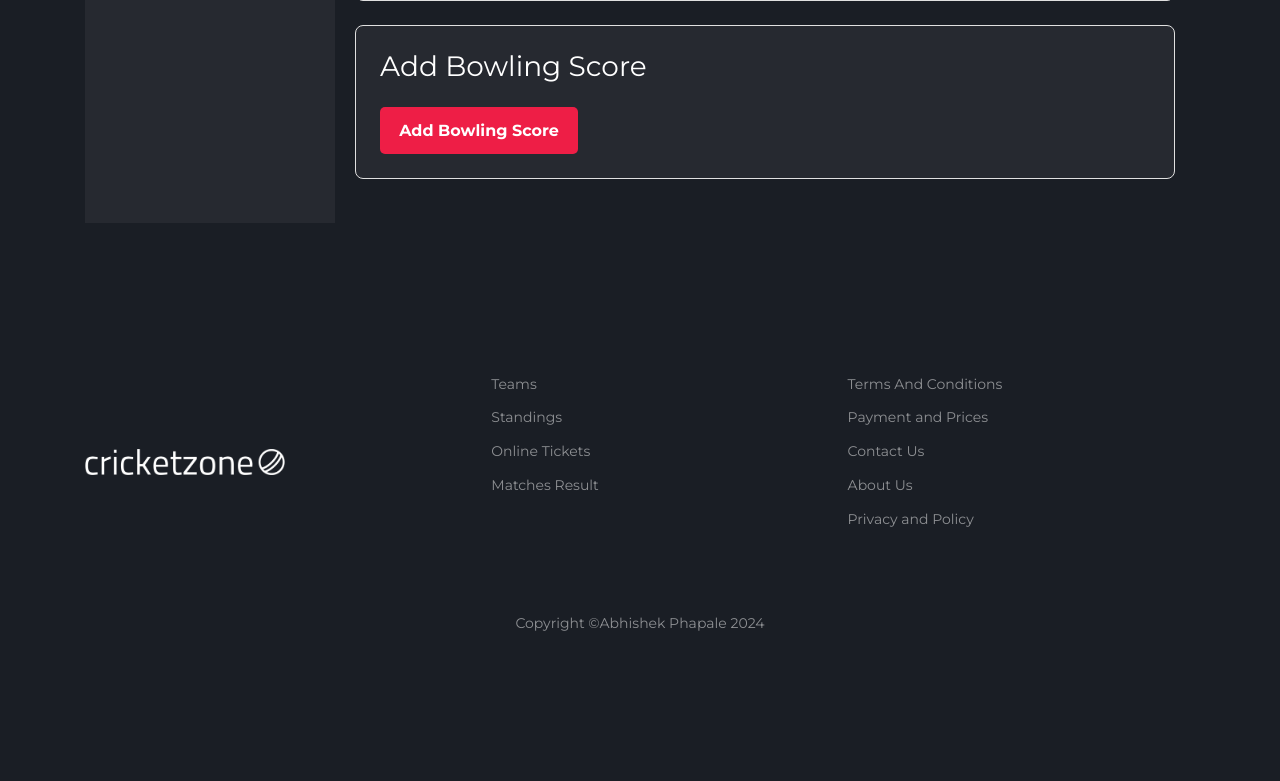
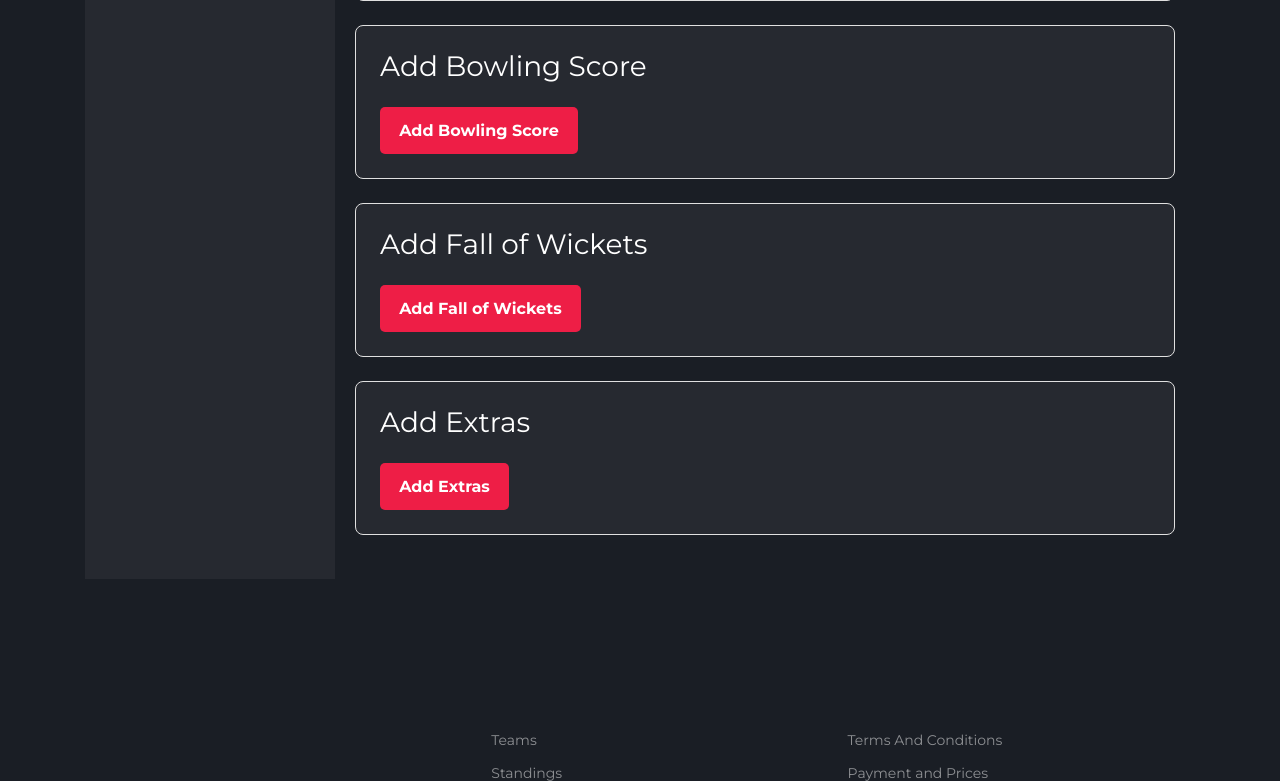
Before and after one commit to Abhishekp44/CricketZone, a Django app: page /admin_api/ in a window 1280 px wide. Shown: the part 1561-2342 px from the top of the page. Before the commit the page ends 2192 px from the top, so only its background shows below. Run offline with Django 5.2, Linux system fonts and the light colour scheme; some libraries are stand-ins or nearby versions; some web fonts are replaced.

Commit message:
admin panel update

```diff
--- a/cricketapp/urls.py
+++ b/cricketapp/urls.py
@@ -2,7 +2,7 @@ from django.urls import path
 from cricketapp import views
 from django.conf import settings
 from django.conf.urls.static import static
-from .views import PlayerCreateAPIView, TeamCreateAPIView, MatchCreateAPIView,MatchSquadCreateAPIView,InningCreateAPIView,BattingScoreCreateAPIView,BowlingScoreCreateAPIView
+from .views import PlayerCreateAPIView, TeamCreateAPIView, MatchCreateAPIView,MatchSquadCreateAPIView,InningCreateAPIView,BattingScoreCreateAPIView,BowlingScoreCreateAPIView,FallofWicketCreateAPIView,ExtrasCreateAPIView
 from django.contrib.auth import views as auth_views
 
 
@@ -24,6 +24,8 @@ urlpatterns = [
     path('inning/create/', InningCreateAPIView.as_view(), name='inning-create'),
     path('batting/create/', BattingScoreCreateAPIView.as_view(), name='BattingScore-create'),
     path('bowling/create/', BowlingScoreCreateAPIView.as_view(), name='BowlingScore-create'),
+    path('fallofwicket/create/', FallofWicketCreateAPIView.as_view(), name='FallofWicket-create'),
+    path('extras/create/', ExtrasCreateAPIView.as_view(), name='Extras-create'),
     path('matches/',views.matches_view, name='matches'),
     path('match_detail/<int:match_id>',views.match_detail, name='match_detail'),
     path('api/live-scorecard/<int:match_id>/', views.get_live_scorecard_json, name='get_live_scorecard_json'),
--- a/cricketapp/views.py
+++ b/cricketapp/views.py
@@ -31,6 +31,31 @@ from django.template.loader import get_template
 from datetime import datetime, timedelta
 from django.db.models import Q, Avg, Sum, Count
 from django.utils import timezone
+
+
+class FallofWicketCreateAPIView(APIView):
+    def post(self, request):
+        is_bulk = isinstance(request.data, list)
+        serializer = FallOfWicketSerializer(data=request.data, many=is_bulk)
+
+        if serializer.is_valid():
+            serializer.save()
+            return Response(serializer.data, status=status.HTTP_201_CREATED)
+
+        return Response(serializer.errors, status=status.HTTP_400_BAD_REQUEST)
+
+
+class ExtrasCreateAPIView(APIView):
+    def post(self, request):
+        is_bulk = isinstance(request.data, list)
+        serializer = ExtrasSerializer(data=request.data, many=is_bulk)
+
+        if serializer.is_valid():
+            serializer.save()
+            return Response(serializer.data, status=status.HTTP_201_CREATED)
+
+        return Response(serializer.errors, status=status.HTTP_400_BAD_REQUEST)
+
 
 
 
--- a/templates/admin_api.html
+++ b/templates/admin_api.html
@@ -124,6 +124,16 @@
                     <h3>Add Bowling Score</h3>
                     <a href="/bowling/create/" class="settings-btn">Add Bowling Score</a>
                 </div>
+
+                <div class="settings-card">
+                    <h3>Add Fall of Wickets</h3>
+                    <a href="/fallofwicket/create/" class="settings-btn">Add Fall of Wickets</a>
+                </div>
+
+                <div class="settings-card">
+                    <h3>Add Extras</h3>
+                    <a href="/extras/create/" class="settings-btn">Add Extras</a>
+                </div>
             </div>
         </div>
     </div>
```
Also changed, not shown: cricketapp/serializers.py (+12 -1 lines).
